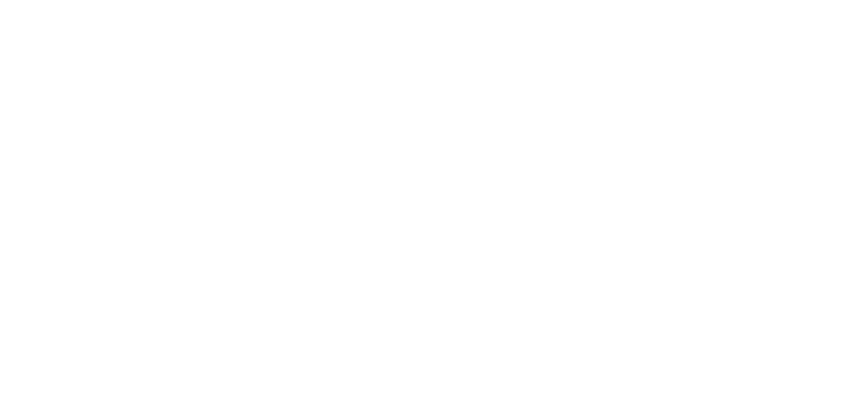
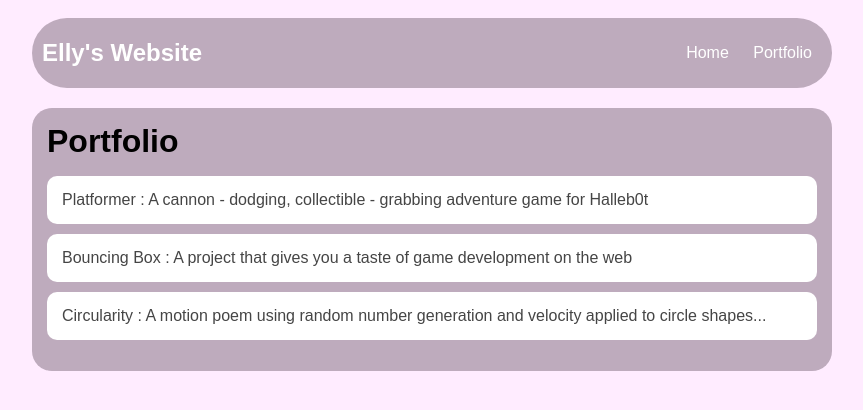
Before and after one commit to Ereed337/Ereed337.github.io, a plain HTML site: page portfolio.html in a window 1280 px wide. Shown: the whole page, without its empty margins (208-1071 px from the left). Drawn offline with Linux system fonts and the light colour scheme.

Commit message:
add portfolio.html file

```diff
--- a/portfolio.html
+++ b/portfolio.html
@@ -0,0 +1,33 @@
+<!DOCTYPE HTML>
+<html>
+    <head>
+        <title>Elly's Website</title>
+        <link rel="stylesheet" href="style.css">
+    </head>
+
+    <body>
+      <div id="all-contents">
+        <nav>
+            <h1>Elly's Website</h1>
+            <ul id="nav-ul">
+                <li class="nav-li">
+                    <a class="nav-a" href="index.html">Home</a>
+                </li>
+                <li class="nav-li">
+                    <a class="nav-a" href="portfolio.html">Portfolio</a>
+                </li>
+            </ul>
+        </nav>
+        <main>
+            <div class="content">
+                <h1>Portfolio</h1>
+                <ul id="portfolio">
+                    <li><a href="projects/platformer/">Platformer : A cannon - dodging, collectible - grabbing adventure game for Halleb0t</a></li>
+                    <li><a href="projects/bouncing-box/">Bouncing Box : A project that gives you a taste of game development on the web </a></li>
+                    <li><a href="projects/circularity/">Circularity : A motion poem using random number generation and velocity applied to circle shapes...</a></li>
+                </ul>
+            </div>
+        </main>
+      </div>
+    </body>
+</html>
--- a/style.css
+++ b/style.css
@@ -64,3 +64,28 @@ main {
 h2, h3 {
     margin: 0px;
 }
+         /* portfolio styles */
+         .content h1 {
+            color: black;
+        }
+
+        #portfolio {
+            list-style-type: none;
+            padding-left: 0;
+        }
+
+        #portfolio li {
+            background: #fff;
+            padding: 15px;
+            border-radius: 10px;
+            margin-bottom: 10px;
+        }
+
+        #portfolio li:hover {
+            background: #eee;
+        }
+
+        #portfolio a {
+            text-decoration: none;
+            color: #454545;
+        }
```
